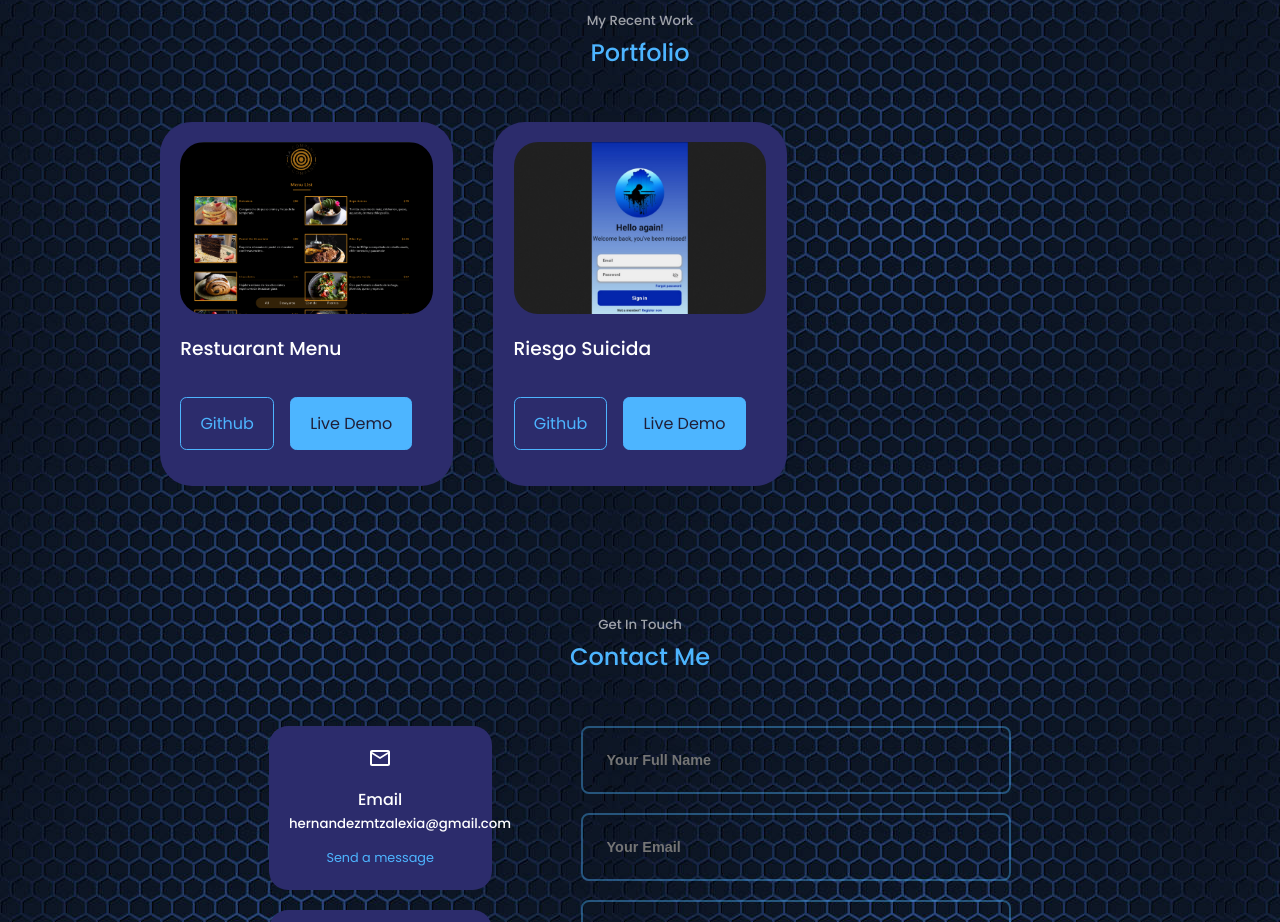
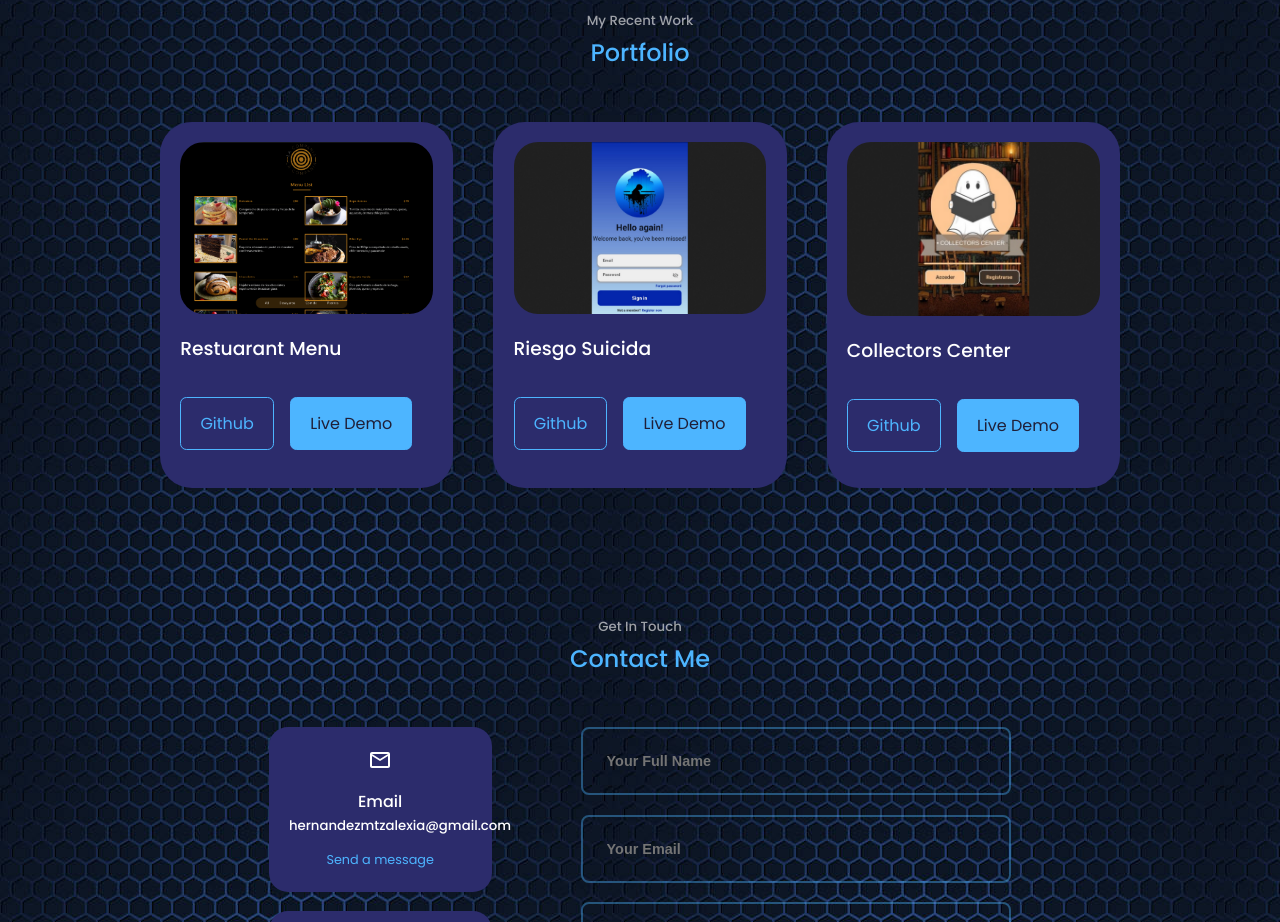
Before and after one commit to Alexlife2002003/react-portfolio, a React (Create React App) app: page / in a window 1280 px wide. Shown: the part 3260-4182 px from the top of the page. Built offline with nearby package versions, Linux system fonts and the light colour scheme.

Commit message:
added collectors Center

```diff
--- a/src/components/portfolio/Portfolio.jsx
+++ b/src/components/portfolio/Portfolio.jsx
@@ -3,6 +3,7 @@ import './portfolio.css'
 
 import IMG1 from '../../assets/Menu.png'
 import IMG2 from '../../assets/output.jpg'
+import IMG3 from '../../assets/collectors.png'
 /* eslint-disable import/first */
 const data=[
   {
@@ -17,9 +18,18 @@ const data=[
     image: IMG2,
     title: 'Riesgo Suicida',
     github:'https://github.com/Alexlife2002003/RiesgoSuicida',
-    demo:'https://www.mediafire.com/file/x2ria7sx96zxz1o/app-release.apk/file',
+    demo:'https://alexlife2002003.github.io/RiesgoSuicida-HTML/',
 
   },
+  {
+    id:3,
+    image: IMG3,
+    title: 'Collectors Center',
+    github:'https://github.com/Alexlife2002003/Collection_Center',
+    demo:'https://alexlife2002003.github.io/CollectionCenter/',
+
+  },
+
 
 ]
 const Portfolio = () => {
```
Also changed, not shown: src/assets/collectors.png (added).
